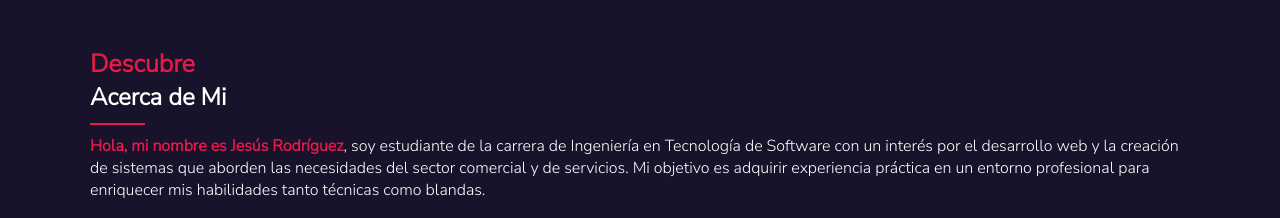
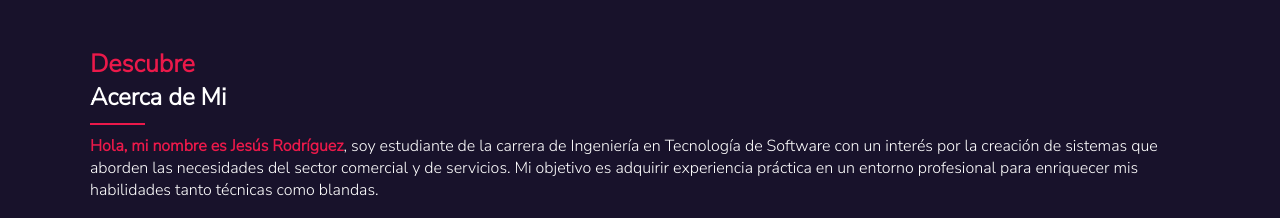
Before and after one commit to FiveNevada/Portafolio-Web, a plain HTML site: page Index.html in a window 1280 px wide. Shown: the part 576-794 px from the top of the page. Drawn offline with Linux system fonts and the light colour scheme.

Commit message:
Index Actualizado

```diff
--- a/Index.html
+++ b/Index.html
@@ -57,7 +57,7 @@
             <h2 style="color: #eb194a;">Descubre</h2>
             <h1>Acerca de Mi</h1>
             <hr>
-            <p><span>Hola, mi nombre es Jesús Rodríguez</span>, soy estudiante de la carrera  de Ingeniería en Tecnología de Software con un interés por el desarrollo web y la creación de sistemas que aborden las necesidades del sector comercial y de servicios. Mi objetivo es adquirir experiencia práctica en un entorno profesional para enriquecer mis habilidades tanto técnicas como blandas.</p>
+            <p><span>Hola, mi nombre es Jesús Rodríguez</span>, soy estudiante de la carrera  de Ingeniería en Tecnología de Software con un interés por la creación de sistemas que aborden las necesidades del sector comercial y de servicios. Mi objetivo es adquirir experiencia práctica en un entorno profesional para enriquecer mis habilidades tanto técnicas como blandas.</p>
             <div class="Row">
                 <div class="Col">
                     <h3>Datos Personales</h3>
```
